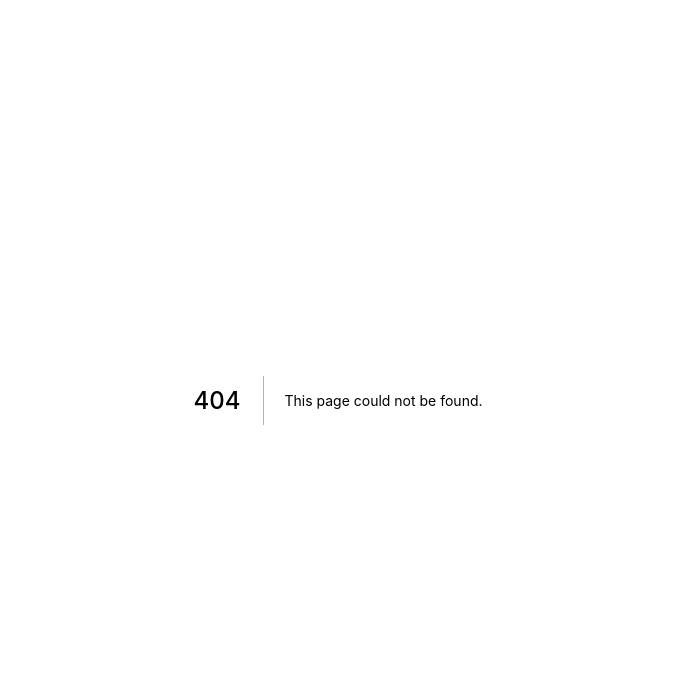
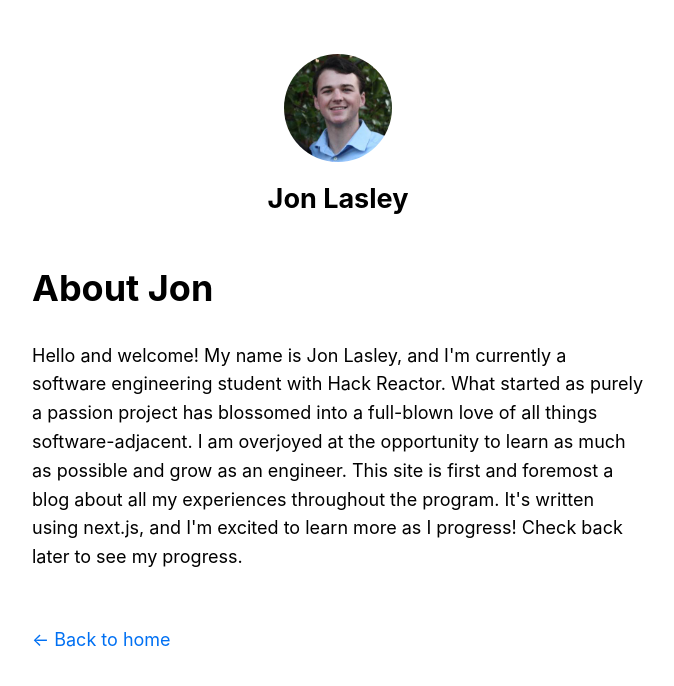
Before and after one commit to jclasley/codingBlog, a Next.js app: page /about in a window 1280 px wide. Before the commit this address had no page. Shown: the top 686 px of the page, without its empty margins (302-976 px from the left). Built offline with nearby package versions, Linux system fonts and the light colour scheme.

Commit message:
Customized layout the way I want
Just have to jazz it up now

```diff
--- /dev/null
+++ b/pages/about.js
@@ -0,0 +1,26 @@
+import Head from 'next/head'
+import Link from 'next/link'
+import Layout from '../components/layout'
+
+export default function About() {
+  return (
+    <>
+      <Layout>
+        <Head>
+          <title>About me</title>
+        </Head>
+        <h1>
+          About Jon
+        </h1>
+        <div>
+          Hello and welcome! My name is Jon Lasley, and I'm currently a software engineering student with Hack Reactor.
+          What started as purely a passion project has blossomed into a full-blown love of all things software-adjacent. I am overjoyed
+          at the opportunity to learn as much as possible and grow as an engineer.
+          This site is first and foremost a blog about all my experiences throughout the program. It's written using next.js, and I'm excited to
+          learn more as I progress! Check back later to see my progress.
+        </div>
+      </Layout>
+    </>
+
+  )
+}
--- a/styles/global.css
+++ b/styles/global.css
@@ -25,3 +25,9 @@ img {
   max-width: 100%;
   display: block;
 }
+
+.flexContainer {
+  display: flex;
+  margin: 2rem;
+  flex-direction: column;
+}
--- /dev/null
+++ b/styles/linkHeader.module.css
@@ -0,0 +1,9 @@
+.container {
+  display: grid;
+  grid-template: 1fr / repeat(3, 1fr);
+  position: sticky;
+  width: 100%;
+  justify-items: center;
+  border-bottom: solid black 1px;
+
+}
--- a/styles/utils.module.css
+++ b/styles/utils.module.css
@@ -23,6 +23,7 @@
 .headingMd {
   font-size: 1.2rem;
   line-height: 1.5;
+  align-self: flex-start;
 }
 
 .borderCircle {
```
Also changed, not shown: pages/index.js (+5 -5 lines), pages/projects.js (added, +28 -0 lines), posts/pre-rendering.md (deleted, +0 -11 lines), posts/recursion.md (added, +16 -0 lines), posts/ssg-ssr.md (deleted, +0 -19 lines), public/images/cropped selife.jpeg (added).
